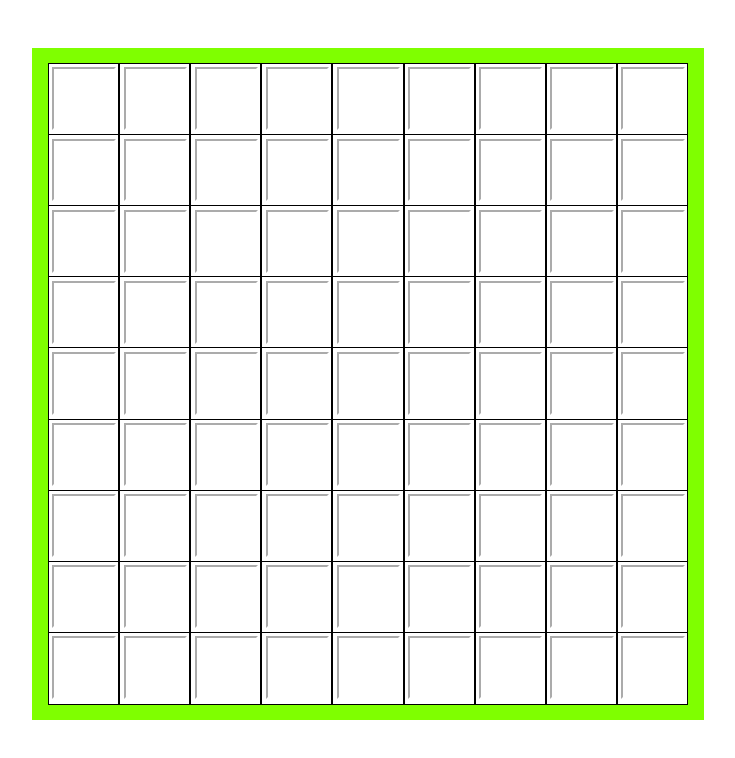
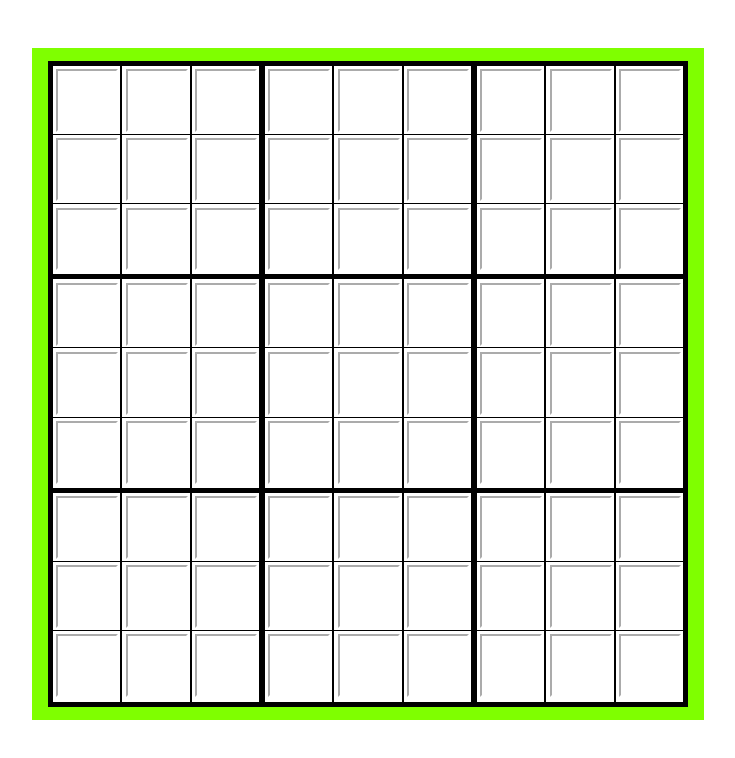
Before and after one commit to jackcbaker/sudoku-solver, a Vue app: page / in a window 1280 px wide. Shown: the top 758 px of the page, without its empty margins (272-1007 px from the left). Built offline with nearby package versions, Linux system fonts and the light colour scheme.

Commit message:
Added conditional styling

```diff
--- /dev/null
+++ b/jsconfig.json
@@ -0,0 +1,5 @@
+  {
+    "include": [
+      "./src/**/*"
+    ]
+  }
--- a/src/App.vue
+++ b/src/App.vue
@@ -2,18 +2,18 @@
   <div class="container">
     <div class="board">
       <div class="row" v-for="row in board" :key="row.rowNum">
-        <div class="cell" v-for="entry in row.rowEntries" :key="entry.coord">
-          <input class="entry" maxlength="1" size="1" />
-        </div>
+        <base-cell v-for="entry in row.rowEntries" :key="entry.coord" :cellData=entry :boardSize=boardSize>
+        </base-cell>
       </div>
     </div>
   </div>
 </template>
 
 <script>
-// import TheBoard from "./components/TheBoard.vue"
+import BaseCell from "./components/BaseCell.vue"
 export default {
   components: {
+    BaseCell
   },
   data() {
     return {
@@ -71,21 +71,4 @@ export default {
     justify-content: center;
     align-items: center;
   }
-
-
-  div.cell {
-    width: v-bind(cellWidth);
-    height: 100%;
-    background-color: white;
-    border: 1px solid black;
-  }
-
-  input.entry {
-    width: 80%;
-    height: 80%;
-    margin: 5%;
-    border-color: white;
-    font-size: 250%;
-    text-align: center;
-  }
 </style>
--- /dev/null
+++ b/src/components/BaseCell.vue
@@ -0,0 +1,67 @@
+<template>
+    <div v-bind:class="isInnerSquareEdge">
+        <input class="entry" maxlength="1" size="1" v-model="cellEntry" />
+    </div>
+</template>
+
+<script>
+export default {
+  components: {
+  },
+  props: ['boardSize', 'cellData'],
+  data() {
+    return {
+      cellEntry: ""
+    }
+  },
+  computed: {
+    cellWidth: function() {
+      return 100 / (this.boardSize) + '%'
+    },
+    isInnerSquareEdge: function() {
+      return {
+        'innerSquareBottom': [2, 5, 8].includes(this.cellData.row),
+        'innerSquareTop': [0, 3, 6].includes(this.cellData.row),
+        'innerSquareLeft': [0].includes(this.cellData.col),
+        'innerSquareRight': [2, 5, 8].includes(this.cellData.col),
+      }
+    }
+  },
+  methods: {
+  },
+};
+</script>
+
+<style scoped>
+  div {
+    width: v-bind(cellWidth);
+    height: 100%;
+    background-color: white;
+    border: 1px solid black;
+  }
+
+  div.innerSquareBottom {
+    border-bottom: 5px solid black;
+  }
+
+  div.innerSquareTop {
+    border-top: 5px solid black;
+  }
+
+  div.innerSquareRight {
+    border-right: 5px solid black;
+  }
+
+  div.innerSquareLeft {
+    border-left: 5px solid black;
+  }
+
+  input.entry {
+    width: 80%;
+    height: 80%;
+    margin: 5%;
+    border-color: white;
+    font-size: 250%;
+    text-align: center;
+  }
+</style>
```
Also changed, not shown: .eslintrc.js (added), .eslintrc.yml (added).
